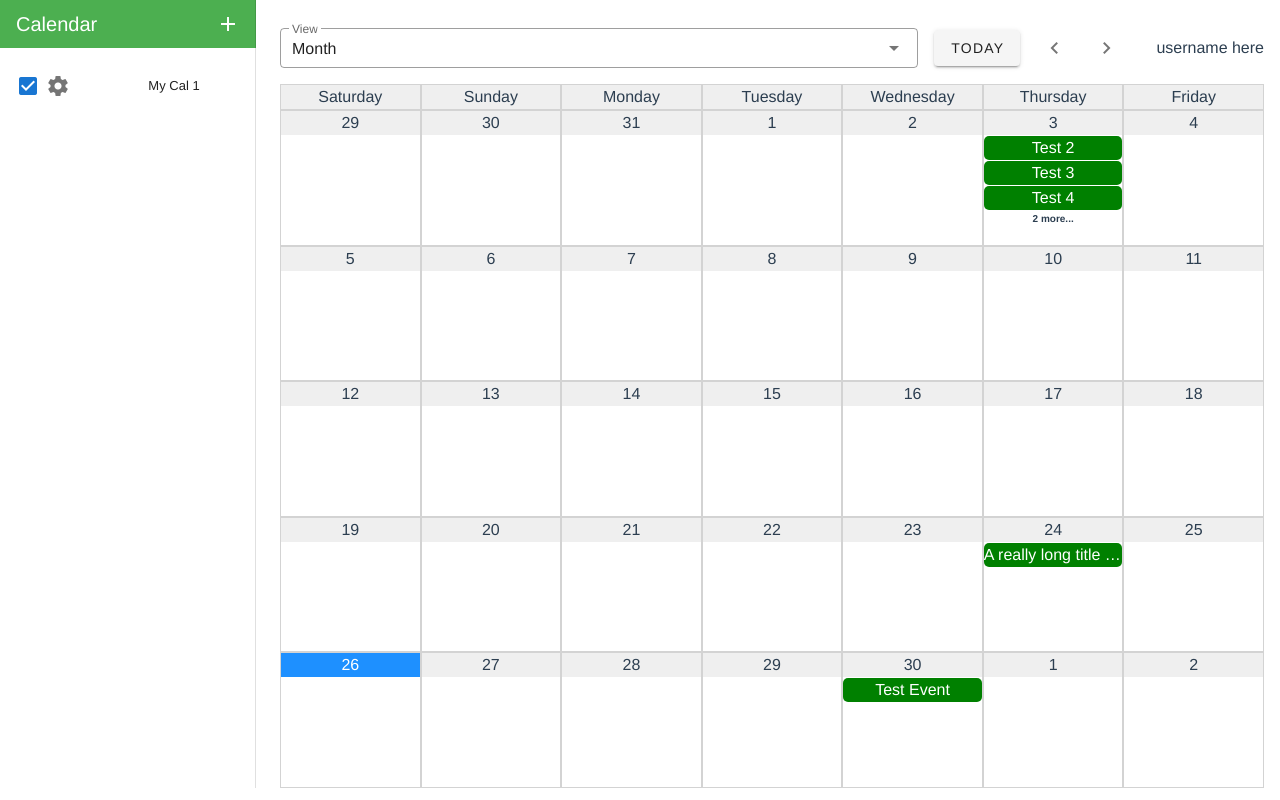
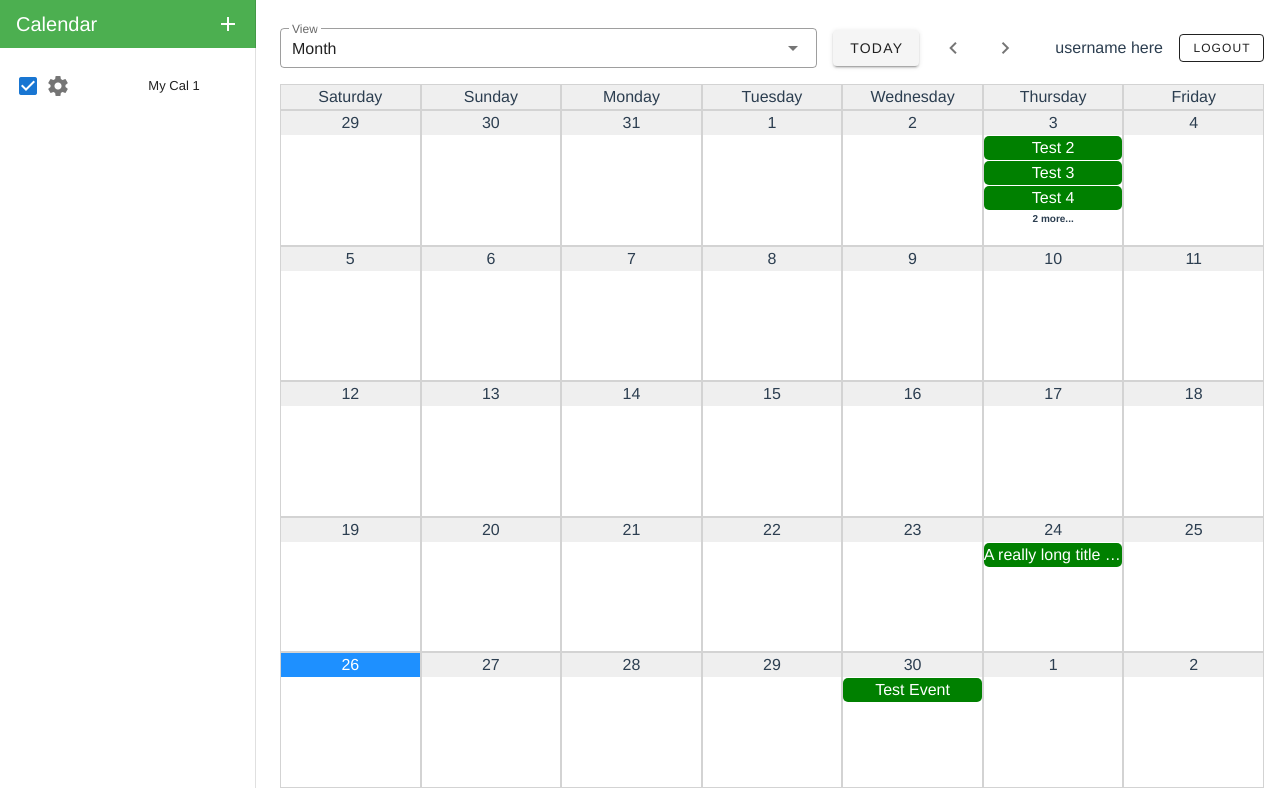
Before and after one commit to cmsc495-group5-1/calendar-frontend, a Vue app: page / in a window 1280 px wide. Built offline with nearby package versions, Linux system fonts and the light colour scheme; what vuetify-datetime-picker would draw is missing.

Commit message:
Add dummy logout button

```diff
--- a/src/App.vue
+++ b/src/App.vue
@@ -12,6 +12,7 @@
             <VBtn icon @click="navigateForward"><VIcon>mdi-chevron-right</VIcon></VBtn>
             <div>{{displayDateString}}</div>
             <div class="ml-auto">username here</div>
+            <VBtn outlined small @click="logout">Logout</VBtn>
           </div>
 
           <DayView class="pad-right" v-if="currentViewType == CurrentCalendarView.Day" v-model="displayDateString" :calendars="filteredCalendars" ref="currentView" :display-date="displayDate" @add-event="addEvent" @edit-event="editEvent" />
@@ -153,6 +154,9 @@ export default defineComponent({
     deleteCalendar(cal: Calendar) {
       this.showCalendarEditor = false;
       console.log(cal);
+    },
+    logout() {
+
     }
   }
 })
```
